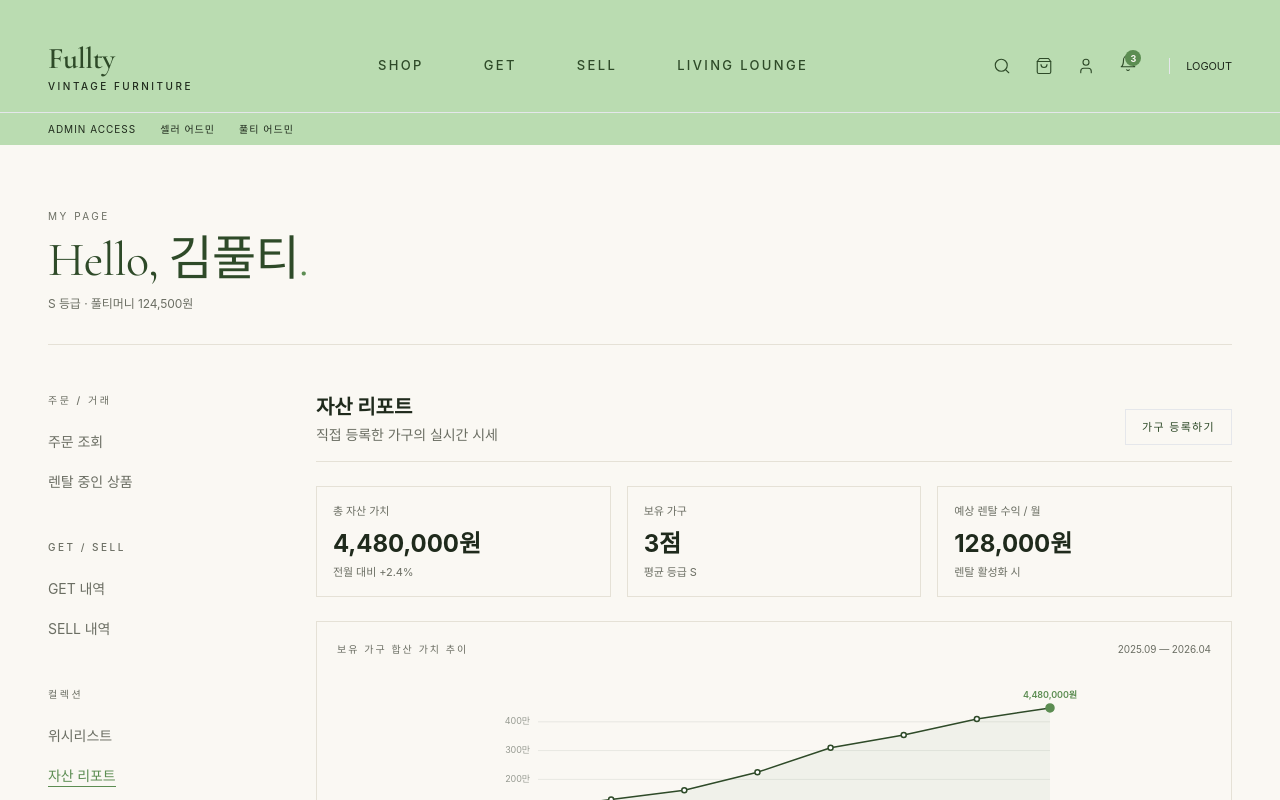
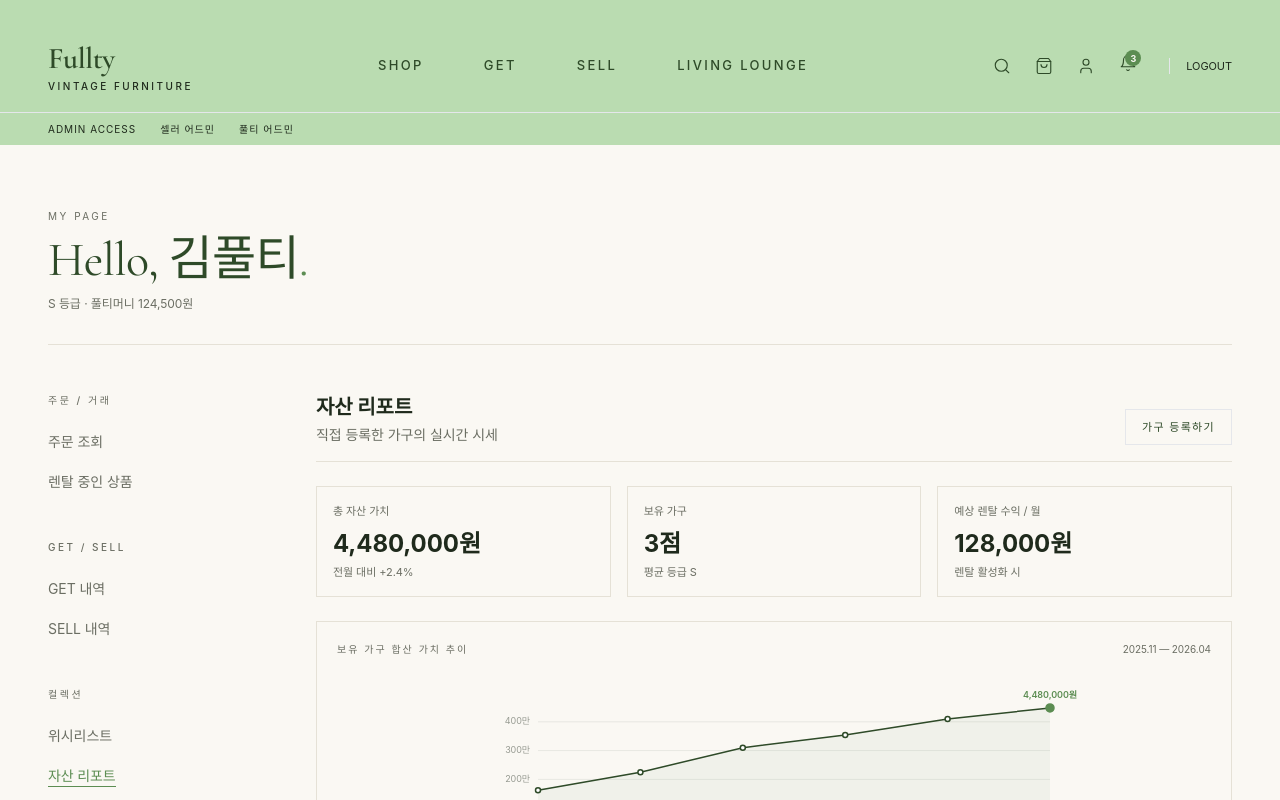
Before and after one commit to rachel353/fullty-plan, a Next.js app: page /mypage/assets in a window 1280 px wide. Shown: the top 800 px of the page. Built offline with nearby package versions, Linux system fonts and the light colour scheme.

Commit message:
Show 6 months on asset chart (Nov–Apr)

```diff
--- a/src/app/mypage/assets/page.tsx
+++ b/src/app/mypage/assets/page.tsx
@@ -7,8 +7,6 @@ import { assets } from "@/lib/mock";
 import { formatPrice } from "@/lib/utils";
 
 const CHART_DATA = [
-  { month: "Sep", value: 980000 },
-  { month: "Oct", value: 1300000 },
   { month: "Nov", value: 1620000 },
   { month: "Dec", value: 2250000 },
   { month: "Jan", value: 3100000 },
@@ -149,7 +147,7 @@ export default function AssetsPage() {
           <div className="text-[10px] text-muted-foreground tracking-[0.2em] uppercase">
             보유 가구 합산 가치 추이
           </div>
-          <div className="text-[10px] text-muted-foreground">2025.09 — 2026.04</div>
+          <div className="text-[10px] text-muted-foreground">2025.11 — 2026.04</div>
         </div>
         <AssetChart />
       </div>
```
